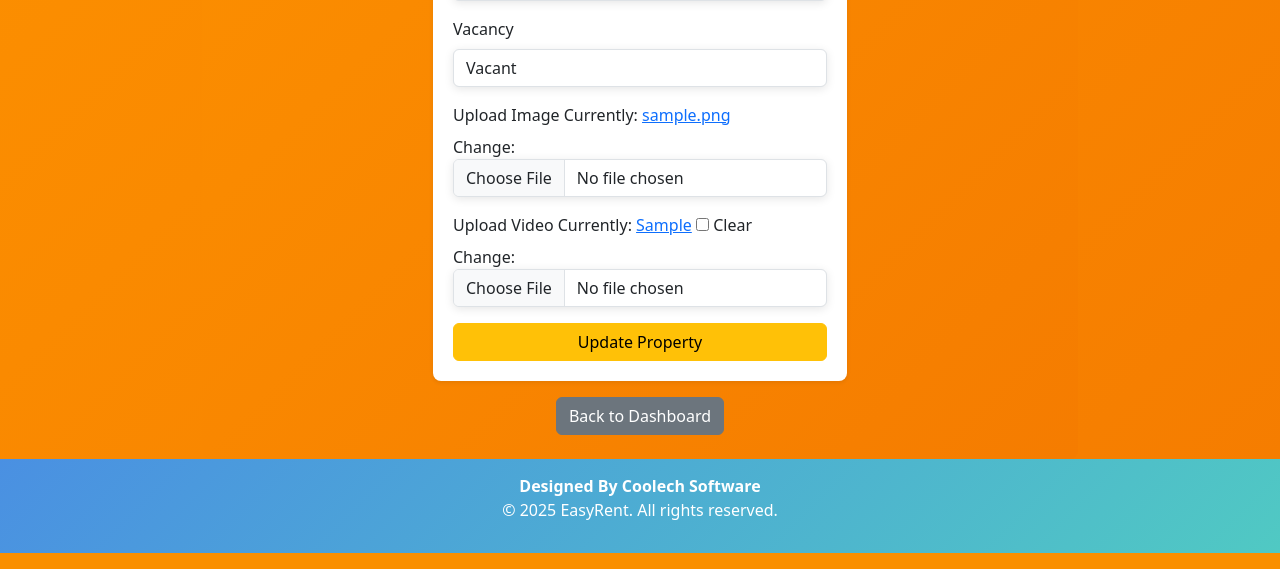
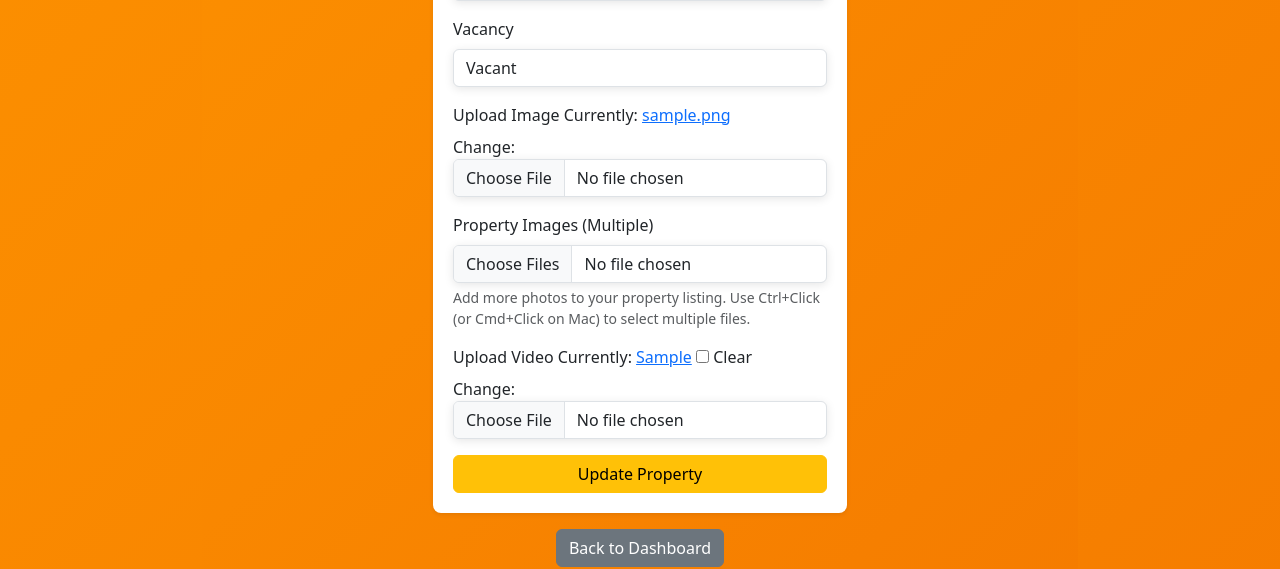
Before and after one commit to Johnie-The-Dev/EasyRent, a Django app: page /property/edit/1/ in a window 1280 px wide. Shown: the part 1082-1651 px from the top of the page. Run offline with Django 5.2, Linux system fonts and the light colour scheme; a user stored in the database is signed in; tables that the repository leaves empty hold one stand-in row (values such as "Sample post"); some libraries are stand-ins or nearby versions.

Commit message:
Added image gallery

```diff
--- a/listings/forms.py
+++ b/listings/forms.py
@@ -28,6 +28,13 @@ class PropertyForm(forms.ModelForm):
 
     vacancy = forms.ChoiceField(choices=VACANCY_CHOICES, widget=forms.Select(attrs={'class': 'form-control'}))
 
+    # Handle multiple images (limit to 5+ in the view)
+    property_images = forms.FileField(
+        required=False,
+        label='Property Images (5+ recommended)',
+        help_text='You can select multiple images at once'
+    )
+
     class Meta:
         model = Property
         fields = ['name', 'county', 'town', 'property_type', 'price', 'landlord_phone', 'description', 'vacancy', 'image', 'video']
@@ -47,6 +54,13 @@ class PropertyForm(forms.ModelForm):
             'image': forms.ClearableFileInput(attrs={'class': 'form-control'}),
             'video': forms.ClearableFileInput(attrs={'class': 'form-control'}),
         }
+
+    def clean_landlord_phone(self):
+        phone = self.cleaned_data.get('landlord_phone', '')
+        normalized = _normalize_kenyan_phone(phone)
+        if not normalized or len(re.sub(r'\D', '', normalized)) < 9:
+            raise forms.ValidationError('Enter a valid Kenyan mobile number (e.g. 07XXXXXXXX).')
+        return normalized
 
 
 class LandlordProfileForm(forms.ModelForm):
@@ -81,15 +95,6 @@ def _normalize_kenyan_phone(phone_raw: str) -> str:
     return '+' + digits
 
 
-class PropertyForm(PropertyForm):
-    def clean_landlord_phone(self):
-        phone = self.cleaned_data.get('landlord_phone', '')
-        normalized = _normalize_kenyan_phone(phone)
-        if not normalized or len(re.sub(r'\D', '', normalized)) < 9:
-            raise forms.ValidationError('Enter a valid Kenyan mobile number (e.g. 07XXXXXXXX).')
-        return normalized
-
-
 class TenantProfileForm(forms.ModelForm):
     class Meta:
         model = User
--- a/listings/models.py
+++ b/listings/models.py
@@ -81,6 +81,21 @@ class Property(models.Model):
         message = f"Hi {landlord_name}, I'm interested in your listing \"{self.name}\" (ID {self.id})."
         return f"https://wa.me/{number}?text={quote(message)}"
 
+
+class PropertyImage(models.Model):
+    """Store multiple images per property."""
+    property = models.ForeignKey(Property, on_delete=models.CASCADE, related_name='images')
+    image = models.ImageField(upload_to='property_images/')
+    uploaded_at = models.DateTimeField(auto_now_add=True)
+    is_primary = models.BooleanField(default=False)  # Mark primary image for thumbnail
+
+    class Meta:
+        ordering = ['-is_primary', 'uploaded_at']
+
+    def __str__(self):
+        return f"Image for {self.property.name}"
+
+
 class TenantCollection(models.Model):
     tenant = models.ForeignKey(User, on_delete=models.CASCADE)
     property = models.ForeignKey(Property, on_delete=models.CASCADE)
--- a/listings/templates/add_property.html
+++ b/listings/templates/add_property.html
@@ -52,6 +52,11 @@
                         <div class="mb-3">
                             <label class="form-label">Upload Image</label>
                             {{ form.image }}
+                        </div>
+                        <div class="mb-3">
+                            <label class="form-label">Property Images (Multiple)</label>
+                            <input type="file" name="property_images" multiple accept="image/*" class="form-control">
+                            <div class="form-text small text-muted">Upload 5 or more photos to showcase your property. Use Ctrl+Click (or Cmd+Click on Mac) to select multiple files.</div>
                         </div>
                         <div class="mb-3">
                             <label class="form-label">Upload Video</label>
--- a/listings/templates/edit_property.html
+++ b/listings/templates/edit_property.html
@@ -49,6 +49,31 @@
                             <label class="form-label">Upload Image</label>
                             {{ form.image }}
                         </div>
+                        <div class="mb-3">
+                            <label class="form-label">Property Images (Multiple)</label>
+                            <input type="file" name="property_images" multiple accept="image/*" class="form-control">
+                            <div class="form-text small text-muted">Add more photos to your property listing. Use Ctrl+Click (or Cmd+Click on Mac) to select multiple files.</div>
+                        </div>
+
+                        <!-- Existing Images -->
+                        {% if property.images.all %}
+                        <div class="mb-3">
+                            <label class="form-label">Current Property Images</label>
+                            <div class="row">
+                                {% for img in property.images.all %}
+                                <div class="col-md-6 mb-2">
+                                    <div class="card">
+                                        <img src="{{ img.image.url }}" class="card-img-top" alt="Property image" style="height: 150px; object-fit: cover;">
+                                        <div class="card-body p-2">
+                                            <a href="{% url 'delete_property_image' img.id %}" class="btn btn-danger btn-sm w-100">Delete</a>
+                                        </div>
+                                    </div>
+                                </div>
+                                {% endfor %}
+                            </div>
+                        </div>
+                        {% endif %}
+
                         <div class="mb-3">
                             <label class="form-label">Upload Video</label>
                             {{ form.video }}
--- a/listings/urls.py
+++ b/listings/urls.py
@@ -5,7 +5,7 @@ from .views import (
     signup_view, landlord_dashboard, tenant_feed, add_property, edit_property, delete_property,
     CustomLoginView, home, add_to_collection, remove_from_collection, view_collection, custom_logout,
     RequestPasswordResetCodeView, VerifyResetCodeView, SetNewPasswordView, landlord_profile, tenant_profile,
-    manage_tenants, tenant_list, edit_tenant, delete_tenant, generate_receipt, receipt_history
+    manage_tenants, tenant_list, edit_tenant, delete_tenant, generate_receipt, receipt_history, delete_property_image
 )
 
 urlpatterns = [
@@ -18,6 +18,7 @@ urlpatterns = [
     path('property/add/', add_property, name='add_property'),
     path('property/edit/<int:property_id>/', edit_property, name='edit_property'),
     path('property/delete/<int:property_id>/', delete_property, name='delete_property'),
+    path('property/image/delete/<int:image_id>/', delete_property_image, name='delete_property_image'),
     path('collection/add/<int:property_id>/', add_to_collection, name='add_to_collection'),
     path('collection/remove/<int:property_id>/', remove_from_collection, name='remove_from_collection'),
     path('collection/', view_collection, name='view_collection'),
--- a/listings/views.py
+++ b/listings/views.py
@@ -17,7 +17,7 @@ from reportlab.pdfgen import canvas
 from reportlab.lib.colors import HexColor
 
 from .forms import SignUpForm, PropertyForm, LandlordProfileForm, TenantProfileForm, TenantForm
-from .models import Property, TenantCollection, Tenant, ReceiptHistory
+from .models import Property, TenantCollection, Tenant, ReceiptHistory, PropertyImage
 
 User = get_user_model()
 
@@ -85,6 +85,16 @@ def add_property(request):
             property = form.save(commit=False)
             property.landlord = request.user
             property.save()
+
+            # Handle multiple image uploads
+            images = request.FILES.getlist('property_images')
+            for idx, image_file in enumerate(images):
+                PropertyImage.objects.create(
+                    property=property,
+                    image=image_file,
+                    is_primary=(idx == 0)  # First image is primary
+                )
+
             return redirect('landlord_dashboard')
     else:
         form = PropertyForm()
@@ -97,6 +107,16 @@ def edit_property(request, property_id):
         form = PropertyForm(request.POST, request.FILES, instance=property)
         if form.is_valid():
             form.save()
+
+            # Handle multiple image uploads (add to existing images)
+            images = request.FILES.getlist('property_images')
+            for image_file in images:
+                PropertyImage.objects.create(
+                    property=property,
+                    image=image_file,
+                    is_primary=False
+                )
+
             return redirect('landlord_dashboard')
     else:
         form = PropertyForm(instance=property)
@@ -109,6 +129,18 @@ def delete_property(request, property_id):
         property.delete()
         return redirect('landlord_dashboard')
     return render(request, 'delete_property.html', {'property': property})
+
+@login_required
+def delete_property_image(request, image_id):
+    """Delete a single property image."""
+    image = get_object_or_404(PropertyImage, id=image_id)
+    property_id = image.property.id
+    # Verify landlord owns the property
+    if image.property.landlord != request.user:
+        return redirect('landlord_dashboard')
+    image.delete()
+    messages.success(request, "Image deleted successfully.")
+    return redirect('edit_property', property_id=property_id)
 
 def home(request):
     return render(request, 'home.html')
```
Also changed, not shown: listings/templates/tenant_feed.html (+26 -1 lines), listings/migrations/0033_propertyimage.py (added).
